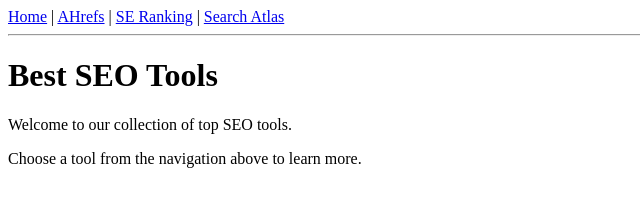
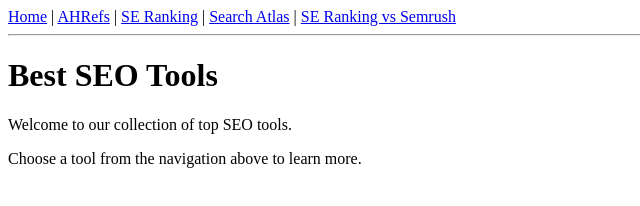
Before and after one commit to elizabethpnw139-creator/bestseotools, a plain HTML site: page index.html in a window 1280 px wide. Shown: the whole page, without its empty margins (0-640 px from the left). Drawn offline with Linux system fonts and the light colour scheme.

Commit message:
Add SE Ranking vs Semrush to navigation

```diff
--- a/index.html
+++ b/index.html
@@ -8,9 +8,10 @@
 <body>
     <nav>
         <a href="index.html">Home</a> |
-        <a href="ahrefs.html">AHrefs</a> |
+        <a href="ahrefs.html">AHRefs</a> |
         <a href="se-ranking.html">SE Ranking</a> |
-        <a href="search-atlas.html">Search Atlas</a>
+        <a href="search-atlas.html">Search Atlas</a> |
+        <a href="se-ranking-vs-semrush.html">SE Ranking vs Semrush</a>
     </nav>
     <hr>
     <h1>Best SEO Tools</h1>
```
